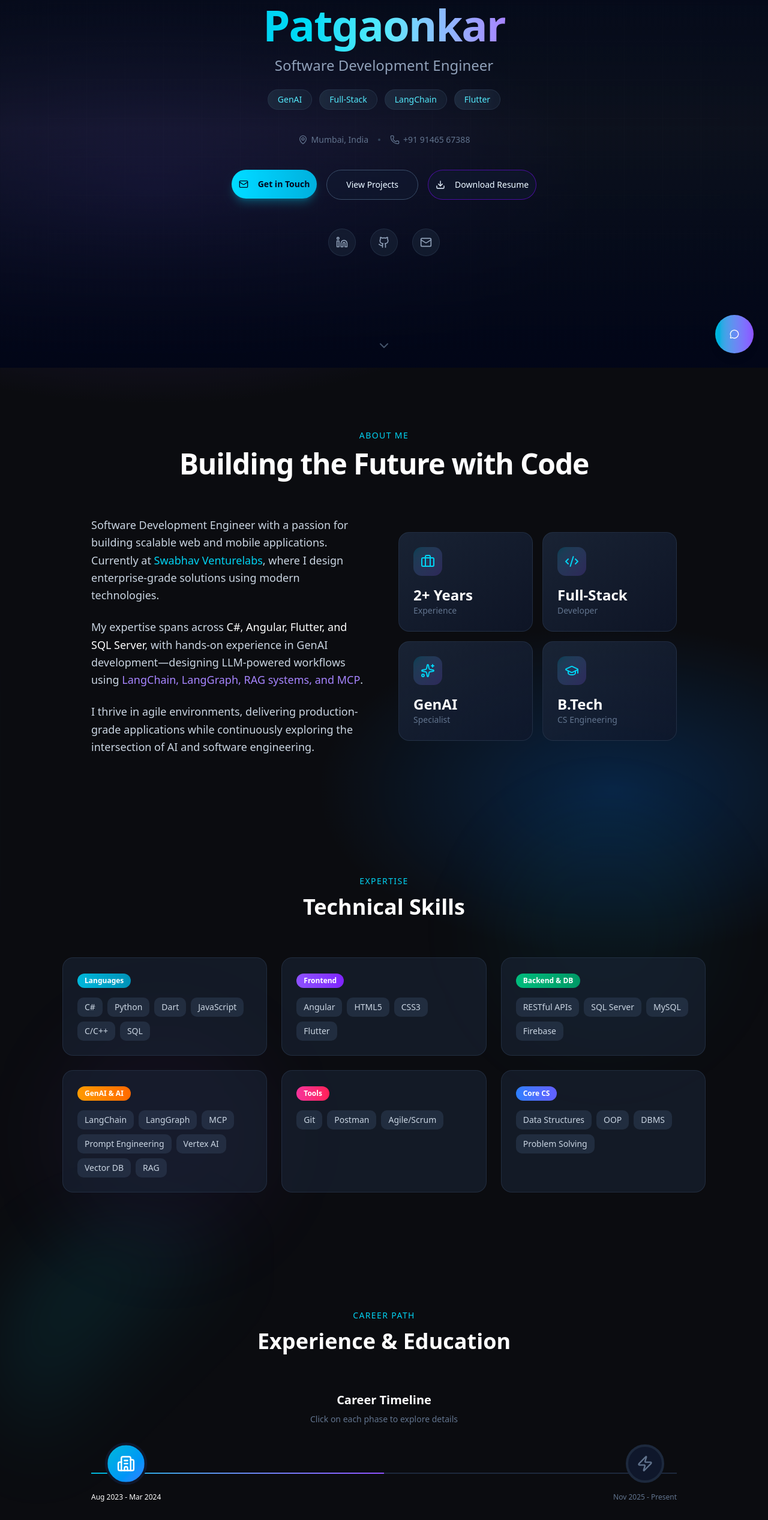
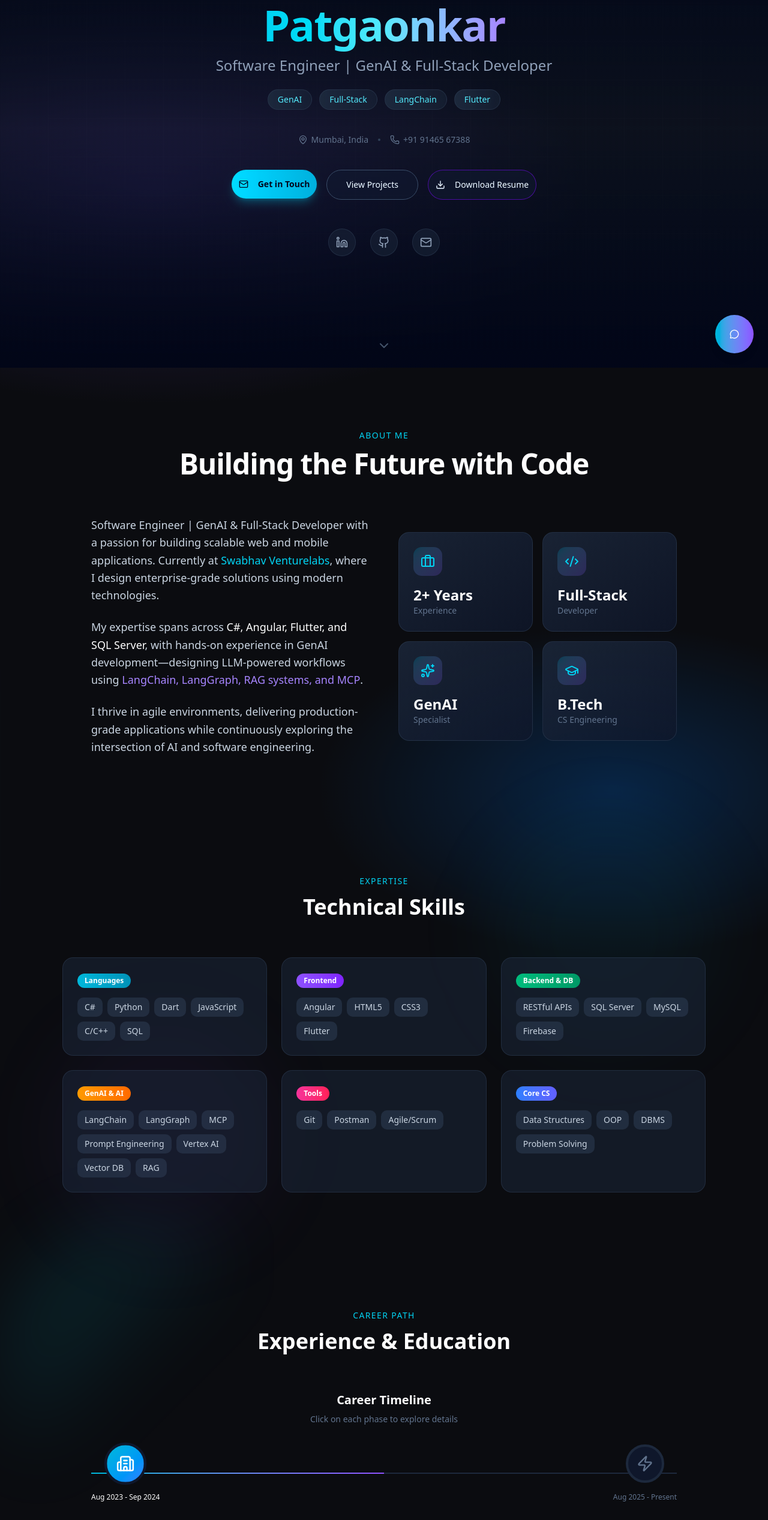
Before and after one commit to shashank-1112/Shashank-Portfolio, a Next.js app: page / in a window 1280 px wide. Shown: the part 187-2721 px from the top of the page at 60% size. Built offline with nearby package versions, Linux system fonts and the light colour scheme.

Commit message:
Year change and experience changes

```diff
--- a/src/components/About.tsx
+++ b/src/components/About.tsx
@@ -42,7 +42,7 @@ export default function About() {
             transition={{ duration: 0.6, delay: 0.2 }}
           >
             <p className="text-slate-300 text-lg leading-relaxed mb-6">
-              Software Development Engineer with a passion for building scalable
+            Software Engineer | GenAI & Full-Stack Developer with a passion for building scalable
               web and mobile applications. Currently at{" "}
               <span className="text-cyan-400 font-medium">
                 Swabhav Venturelabs
--- a/src/components/Contact.tsx
+++ b/src/components/Contact.tsx
@@ -164,7 +164,7 @@ export default function ContactSection() {
           transition={{ duration: 0.6, delay: 0.5 }}
           className="text-center mt-12 text-slate-600 text-sm"
         >
-          <p>© 2024 Shashank Patgaonkar. Built with passion.</p>
+          <p>© {new Date().getFullYear()} Shashank Patgaonkar. Built with passion.</p>
         </motion.div>
       </div>
     </section>
--- a/src/components/Experience.tsx
+++ b/src/components/Experience.tsx
@@ -10,7 +10,7 @@ export default function Experience() {
 
   const timelinePhases = [
     {
-      period: 'Aug 2023 - Mar 2024',
+      period: 'Aug 2023 - Sep 2024',
       title: 'Foundation & Full-Stack Development',
       company: 'Swabhav Venturelabs',
       role: 'Software Development Engineer',
@@ -28,7 +28,7 @@ export default function Experience() {
       color: 'from-cyan-500 to-blue-500',
     },
     {
-      period: 'Nov 2025 - Present',
+      period: 'Aug 2025 - Present',
       title: 'GenAI Specialization',
       company: 'Swabhav Venturelabs',
       role: 'Software Development Engineer (GenAI)',
--- a/src/components/Hero.tsx
+++ b/src/components/Hero.tsx
@@ -64,7 +64,7 @@ export default function Hero() {
             transition={{ delay: 0.4 }}
             className="text-xl md:text-2xl text-slate-400 mb-6 font-light"
           >
-            Software Development Engineer
+            Software Engineer | GenAI & Full-Stack Developer
           </motion.p>
 
           <motion.div
```
